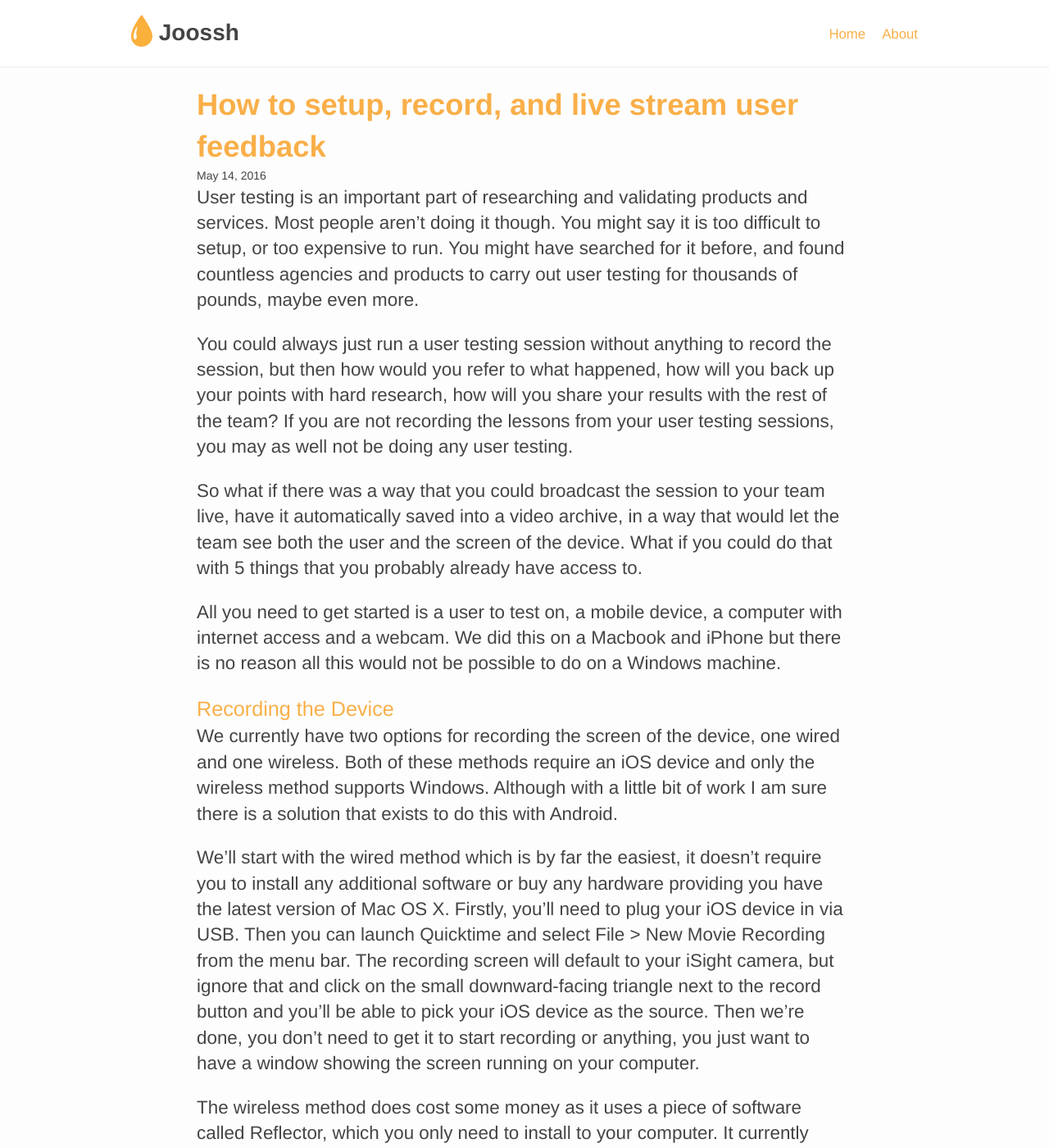
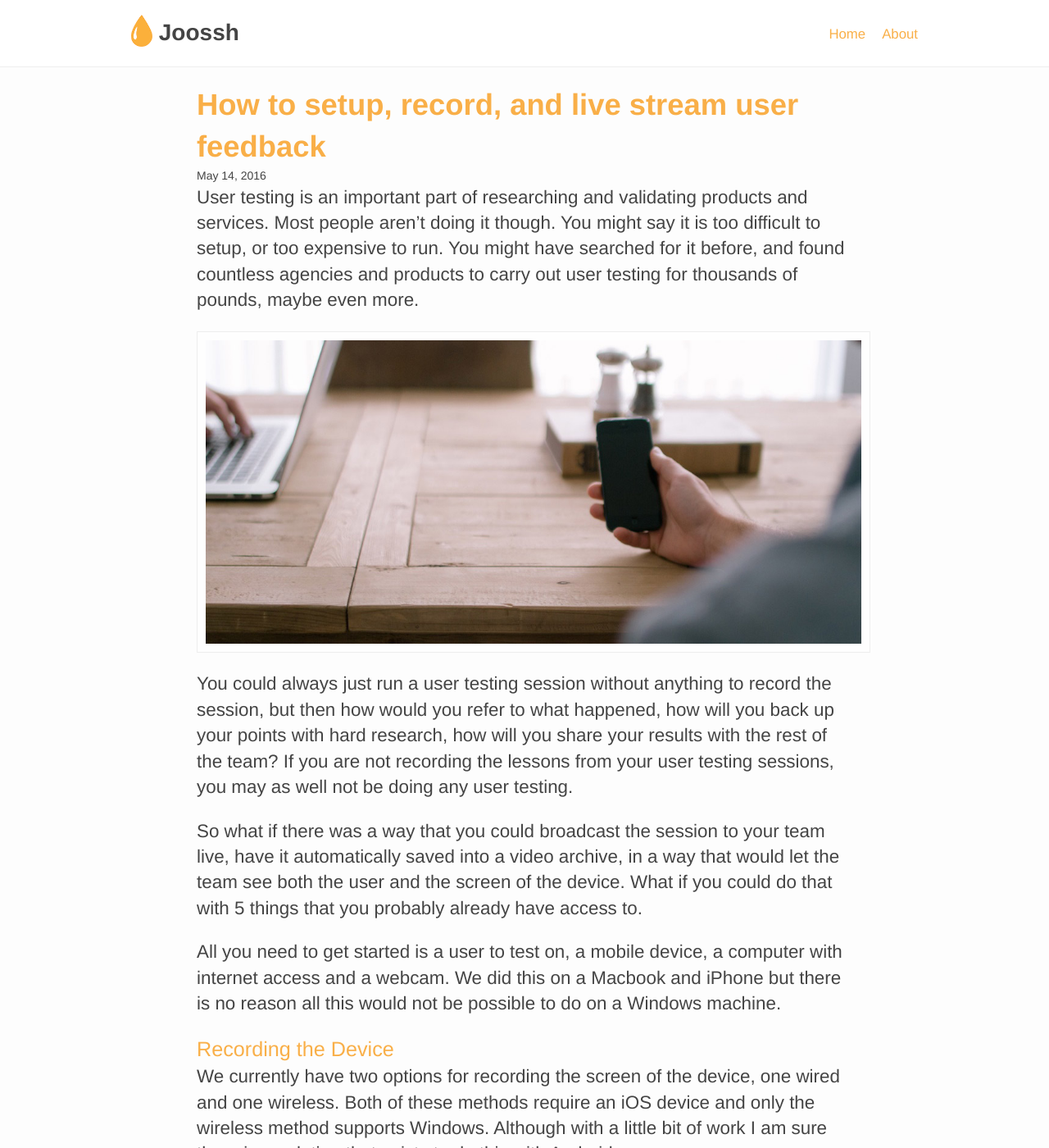
Before and after one commit to JoshAntBrown/joossh-site, a Jekyll site: the page built from _posts/2016-05-14-live-stream-user-testing.markdown, in a window 1280 px wide and 1400 px high. Shown: the whole window at 82% size. Built offline with Jekyll 4.4.1, drawn with Linux system fonts in a browser that asks for light colours.

Commit message:
Added image to live stream post

```diff
--- a/_posts/2016-05-14-live-stream-user-testing.markdown
+++ b/_posts/2016-05-14-live-stream-user-testing.markdown
@@ -4,6 +4,8 @@ title:  "How to setup, record, and live stream user feedback"
 date:   2016-05-14 10:42:40 +0100
 ---
 User testing is an important part of researching and validating products and services. Most people aren’t doing it though. You might say it is too difficult to setup, or too expensive to run. You might have searched for it before, and found countless agencies and products to carry out user testing for thousands of pounds, maybe even more.
+
+![User Testing](/assets/live-stream-user-testing.jpg)
 
 You could always just run a user testing session without anything to record the session, but then how would you refer to what happened, how will you back up your points with hard research, how will you share your results with the rest of the team? If you are not recording the lessons from your user testing sessions, you may as well not be doing any user testing.
 
--- a/_sass/_style.scss
+++ b/_sass/_style.scss
@@ -55,6 +55,12 @@ article h2 {
 article p {
   font-size: 1.6em;
   margin: 0 0 1em 0;
+}
+
+article img {
+  padding: 10px;
+  background: rgb(254, 254, 254);
+  border: 1px solid #EEEEEE;
 }
 
 /* stick-footer */
```
Also changed, not shown: assets/live-stream-user-testing.jpg (added).
